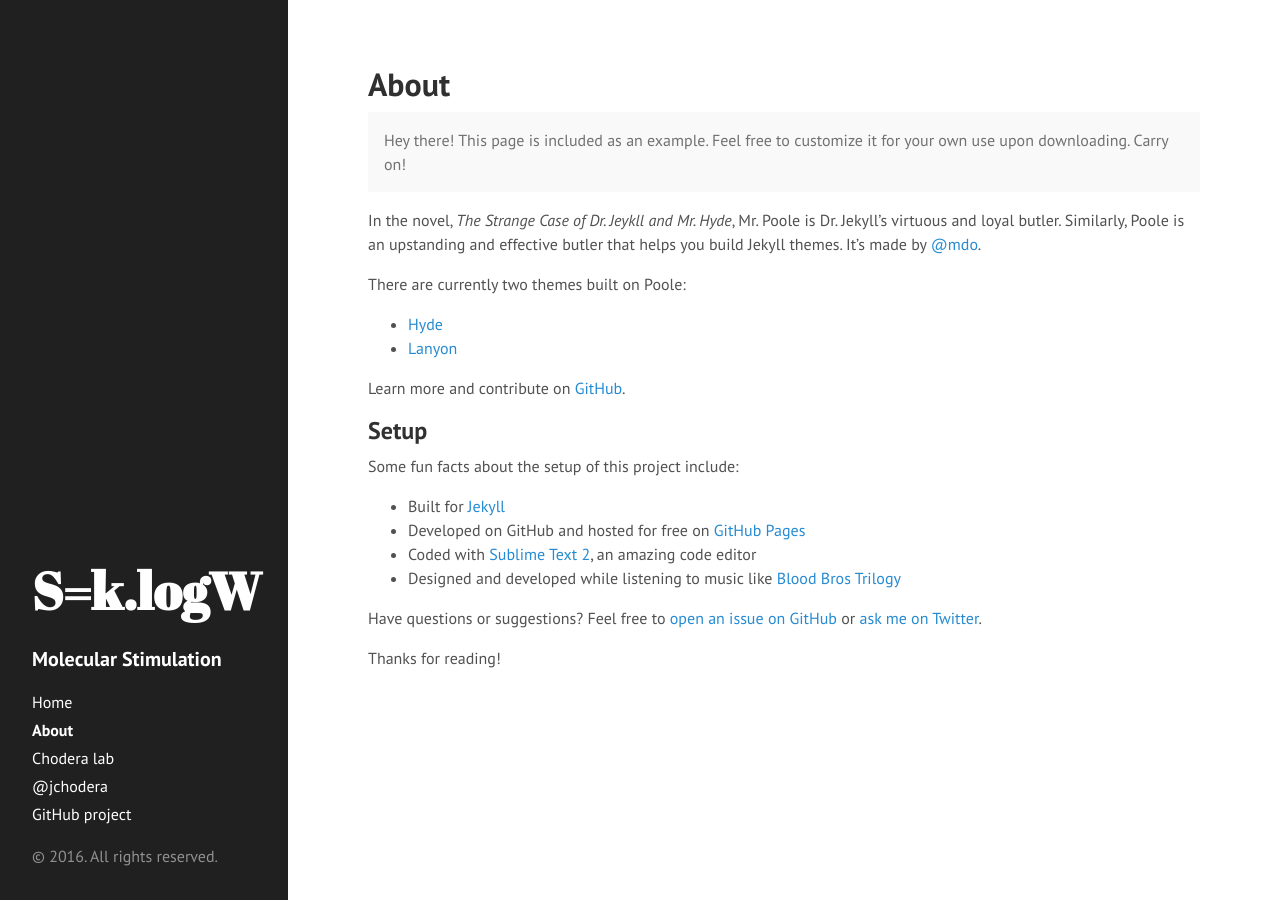
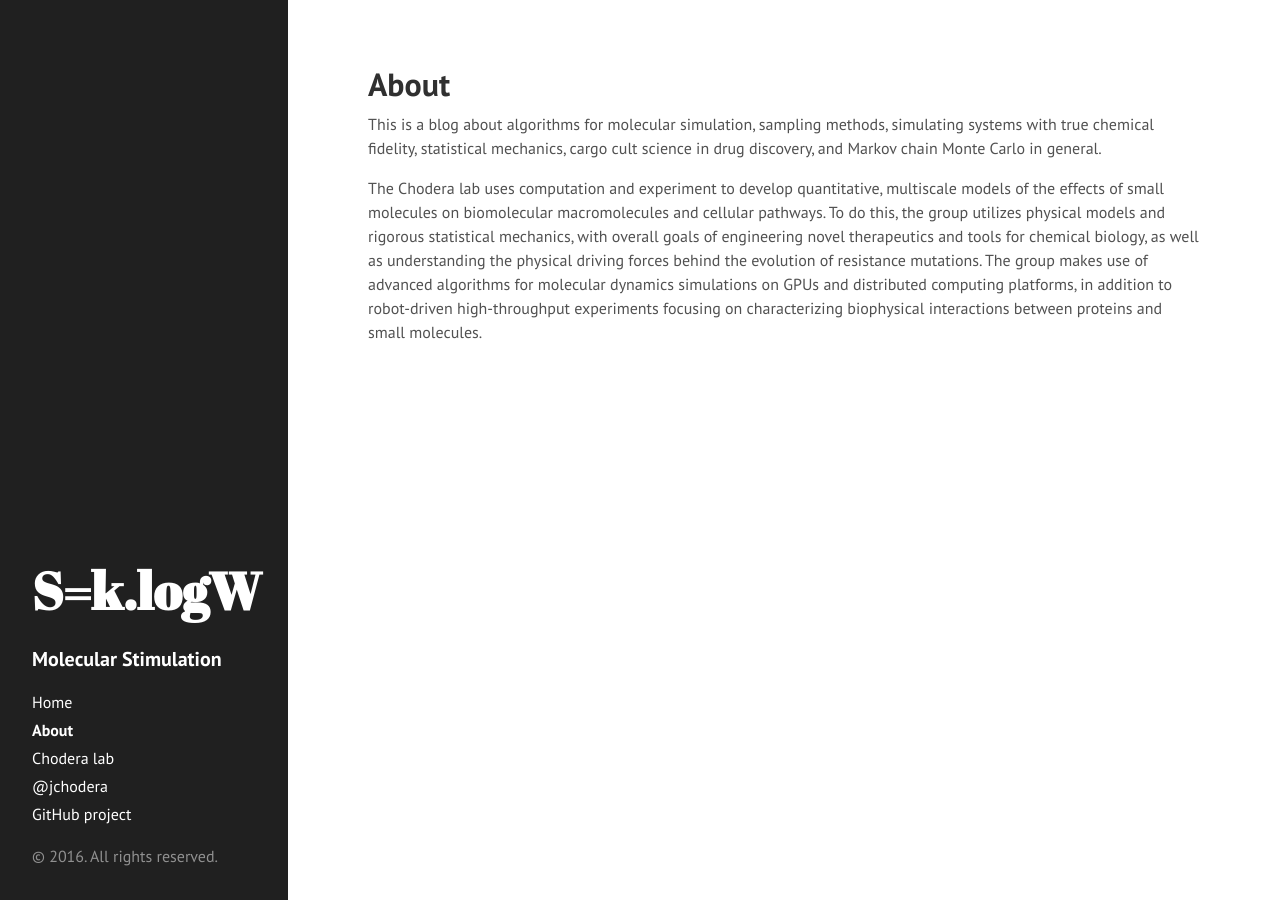
Before and after one commit to choderalab/klogw, a Jekyll site: the page built from about.md, in a window 1280 px wide. Built offline with Jekyll 4.4.1, drawn with Linux system fonts in a browser that asks for light colours.

Commit message:
Update about.md
Copied from the klogw readme (https://github.com/choderalab/klogw/blob/gh-pages/README.md) and choderalab.org webpage

```diff
--- a/about.md
+++ b/about.md
@@ -3,28 +3,6 @@ layout: page
 title: About
 ---
 
-<p class="message">
-  Hey there! This page is included as an example. Feel free to customize it for your own use upon downloading. Carry on!
-</p>
+This is a blog about algorithms for molecular simulation, sampling methods, simulating systems with true chemical fidelity, statistical mechanics, cargo cult science in drug discovery, and Markov chain Monte Carlo in general.
 
-In the novel, *The Strange Case of Dr. Jeykll and Mr. Hyde*, Mr. Poole is Dr. Jekyll's virtuous and loyal butler. Similarly, Poole is an upstanding and effective butler that helps you build Jekyll themes. It's made by [@mdo](https://twitter.com/mdo).
-
-There are currently two themes built on Poole:
-
-* [Hyde](http://hyde.getpoole.com)
-* [Lanyon](http://lanyon.getpoole.com)
-
-Learn more and contribute on [GitHub](https://github.com/poole).
-
-## Setup
-
-Some fun facts about the setup of this project include:
-
-* Built for [Jekyll](http://jekyllrb.com)
-* Developed on GitHub and hosted for free on [GitHub Pages](https://pages.github.com)
-* Coded with [Sublime Text 2](http://sublimetext.com), an amazing code editor
-* Designed and developed while listening to music like [Blood Bros Trilogy](https://soundcloud.com/maddecent/sets/blood-bros-series)
-
-Have questions or suggestions? Feel free to [open an issue on GitHub](https://github.com/poole/issues/new) or [ask me on Twitter](https://twitter.com/mdo).
-
-Thanks for reading!
+The Chodera lab uses computation and experiment to develop quantitative, multiscale models of the effects of small molecules on biomolecular macromolecules and cellular pathways. To do this, the group utilizes physical models and rigorous statistical mechanics, with overall goals of engineering novel therapeutics and tools for chemical biology, as well as understanding the physical driving forces behind the evolution of resistance mutations. The group makes use of advanced algorithms for molecular dynamics simulations on GPUs and distributed computing platforms, in addition to robot-driven high-throughput experiments focusing on characterizing biophysical interactions between proteins and small molecules.
```
